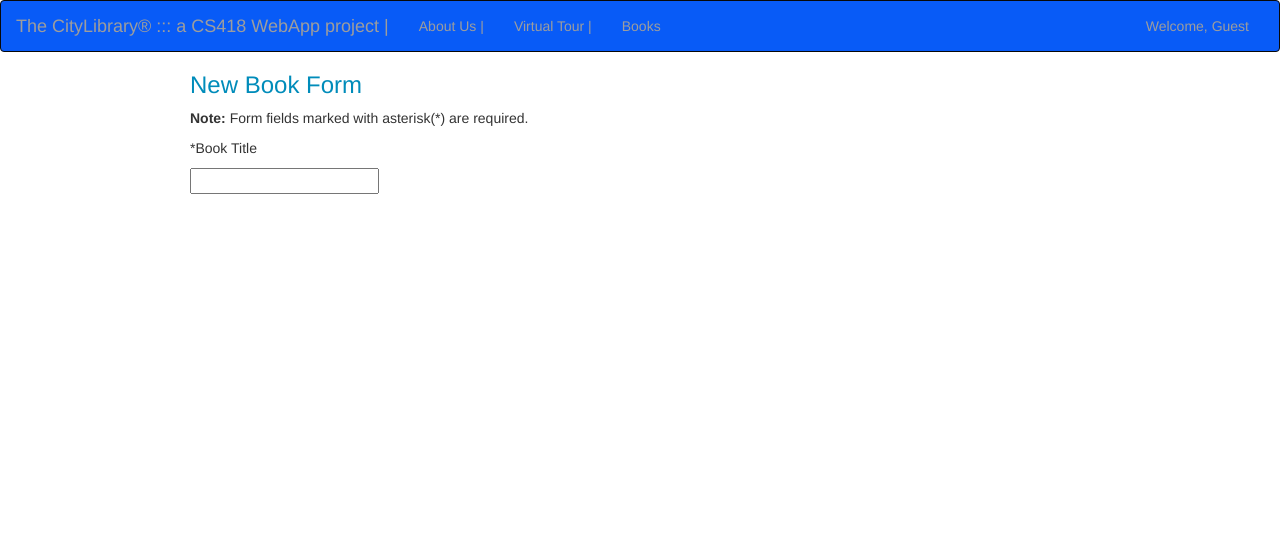
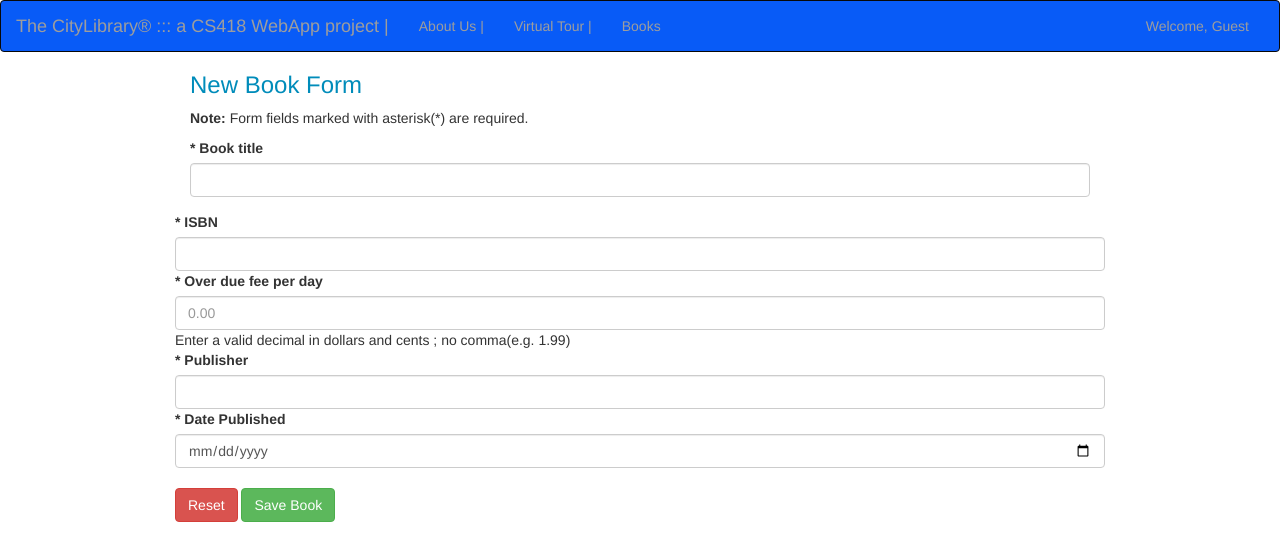
Before and after one commit to amanuelMecha/amanuelMecha.github.io, a plain HTML site: page addBook.html in a window 1280 px wide. Drawn offline with nearby package versions, Linux system fonts and the light colour scheme.

Commit message:
index changed

```diff
--- a/addBook.html
+++ b/addBook.html
@@ -55,14 +55,39 @@
     <div class="body">
         <h3>New Book Form</h3>
         <p> <b>Note:</b> Form fields marked with asterisk(*) are required.</p>
-        <p>*Book Title</p>
-        <input />
+        <div class="forms">
+            <form>
+                <div class="form-group">
+                    <label for="formGroupExampleInput">* Book title</label>
+                    <input type="text" class="form-control" id="formGroupExampleInput" placeholder="">
+                </div>
+                <div class="row">
+                    <div class="col">
+                        <label for="formGroupExampleInput">* ISBN</label>
+                        <input type="text" class="form-control" placeholder="">
+                    </div>
+                    <div class="col">
+                        <label for="formGroupExampleInput">* Over due fee per day</label>
+                        <input type="number" class="form-control" placeholder="0.00">
+                        Enter a valid decimal in dollars and cents ; no comma(e.g. 1.99)
 
+                    </div>
+                </div>
+                <div class="row">
+                    <div class="col">
+                        <label for="formGroupExampleInput">* Publisher</label>
+                        <input type="text" class="form-control" placeholder="">
+                    </div>
+                    <div class="col">
+                        <label for="formGroupExampleInput">* Date Published</label>
+                        <input type="date" class="form-control" placeholder="mm/dd/yyyy"><br>
+                        <button type="button" class="btn btn btn-danger">Reset</button>
+                        <button type="button" class="btn btn btn-success">Save Book</button>
 
-
-    </div>
-
-
+                    </div>
+                </div>
+            </form>
+        </div>
     </div>
 </body>
 
```
Also changed, not shown: book.js (+2 -14 lines).
